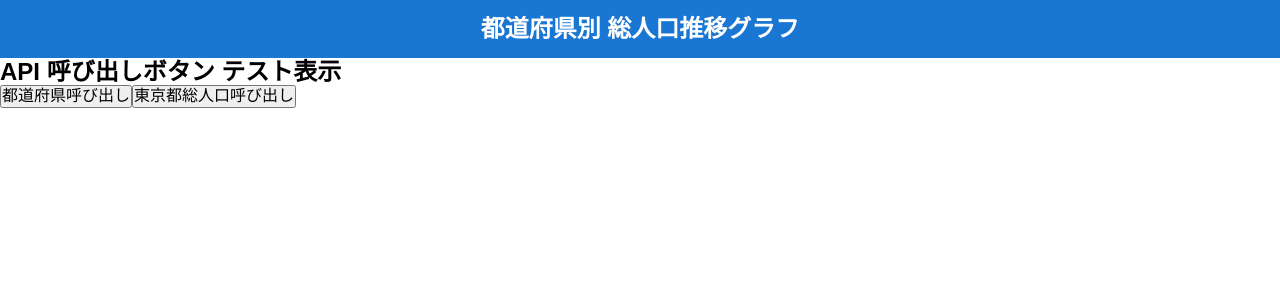
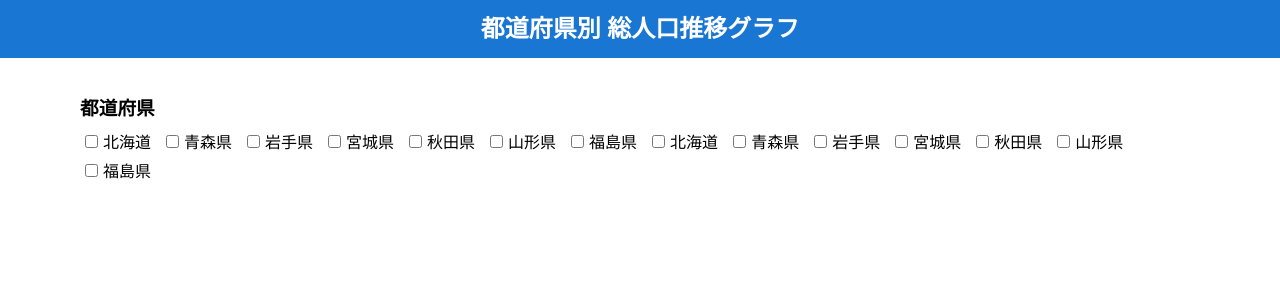
Before and after one commit to PepeikeDeteron/PopulationTrend, a Next.js app: page / in a window 1280 px wide. Shown: the top 300 px of the page. Built offline with nearby package versions, Linux system fonts and the light colour scheme.

Commit message:
CheckboxList をホーム画面のレイアウトに追加

```diff
--- a/src/layouts/homeLayout.tsx
+++ b/src/layouts/homeLayout.tsx
@@ -1,8 +1,7 @@
 import React from 'react'
 import styled from 'styled-components'
+import CheckboxList from '@/components/CheckboxList'
 import Header from '@/components/Header'
-import { getPopulation } from '@/pages/api/getPopulation'
-import { getPrefectures } from '@/pages/api/getPrefectures'
 
 type ContainerProps = {
   children?: React.ReactNode
@@ -16,18 +15,29 @@ const Component: React.VFC<Props> = (props) => {
   return (
     <>
       <Header title="都道府県別 総人口推移グラフ" />
-      <h2>API 呼び出しボタン テスト表示</h2>
-      <button onClick={() => getPrefectures()}>都道府県呼び出し</button>
-      <button onClick={() => getPopulation(13)}>東京都総人口呼び出し</button>
-      {props?.children}
+      <div className={props.className}>
+        <h3 className="checkbox-list-title">都道府県</h3>
+        <CheckboxList />
+        {props?.children}
+      </div>
     </>
   )
 }
 
-const StyledComponent = styled(Component)``
+const StyledComponent = styled(Component)`
+  padding: 4rem 10vh;
+
+  .checkbox-list-title {
+    padding-bottom: 1rem;
+  }
+
+  @media screen and (max-width: 599px) {
+    padding: 2rem 3vh;
+  }
+`
 
 const Container: React.VFC<ContainerProps> = (props) => {
   return <StyledComponent {...props} />
 }
 
-export default React.memo(Container)
+export default Container
```
